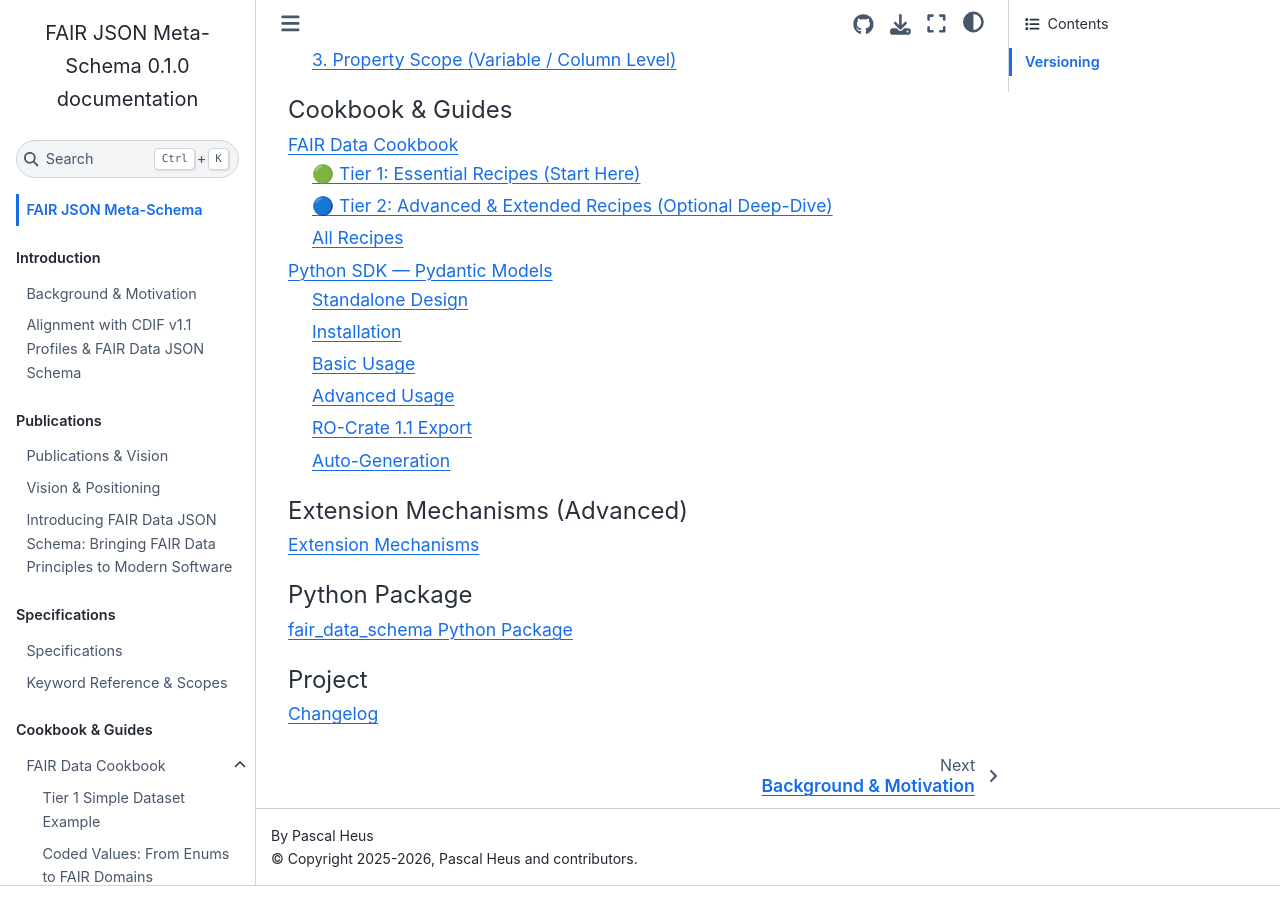
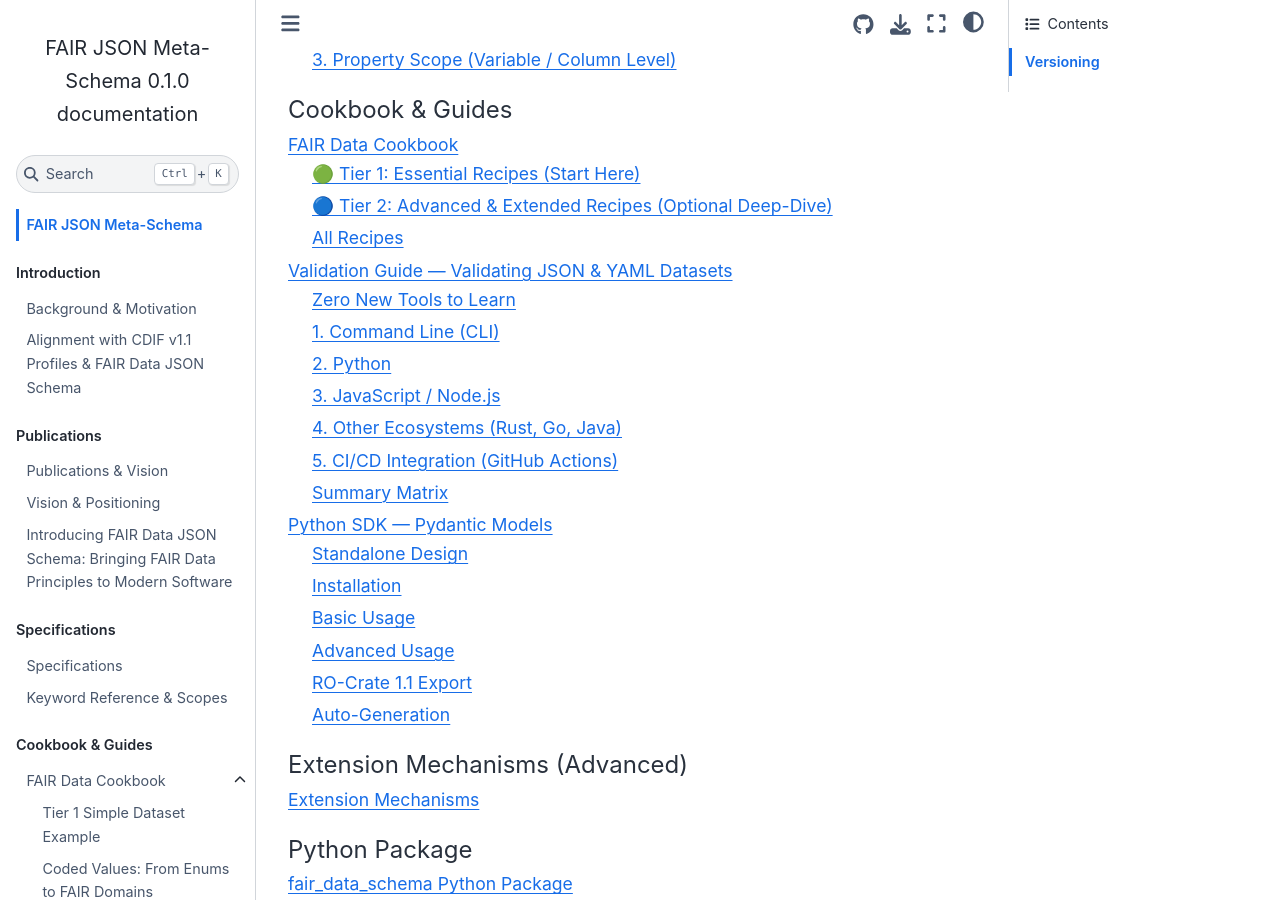
Before and after one commit to hvdnet/fair-data-schema, a Sphinx documentation site: the page built from docs/source/index.rst, in a window 1280 px wide and 900 px high, scrolled down 1454 px. Built offline with Sphinx 7.4.7 and the Sphinx Book theme 1.1.4, drawn with Linux system fonts in a browser that asks for light colours; some of the changed lines change nothing that is shown.

Commit message:
docs: add validation guide for JSON and YAML datasets to documentation

````diff
--- a/docs/source/index.rst
+++ b/docs/source/index.rst
@@ -41,6 +41,7 @@
    :caption: Cookbook & Guides
 
    cookbook/index
+   validation
    python-sdk
 
 .. toctree::
--- /dev/null
+++ b/docs/source/validation.md
@@ -0,0 +1,186 @@
+# Validation Guide — Validating JSON & YAML Datasets
+
+> **How to validate dataset instances (JSON or YAML) against FAIR Data JSON Schemas using standard tools, command-line utilities, Python, JavaScript, and CI/CD pipelines.**
+
+---
+
+## Zero New Tools to Learn
+
+Because FAIR Data JSON Schema relies on standard JSON Schema extension mechanisms (Draft 2020-12), **standard JSON Schema validators automatically ignore unknown `fair:` annotation keywords during validation**.
+
+This means you can validate dataset payloads (whether formatted in JSON or YAML) using **100% off-the-shelf, standard-compliant JSON Schema tooling** in any language or environment—with **zero custom plugins or proprietary validators required**.
+
+---
+
+## 1. Command Line (CLI)
+
+### Option A: `check-jsonschema` (Python CLI)
+[`check-jsonschema`](https://github.com/python-jsonschema/check-jsonschema) is a popular, fast CLI utility that natively supports validating both **JSON and YAML** instance files against local or remote JSON schemas.
+
+```bash
+# Install check-jsonschema
+pip install check-jsonschema
+
+# Validate a JSON dataset instance
+check-jsonschema --schema path/to/schema.json dataset.json
+
+# Validate a YAML dataset instance
+check-jsonschema --schema path/to/schema.json dataset.yaml
+```
+
+### Option B: `ajv-cli` (Node.js CLI)
+[`ajv-cli`](https://www.npmjs.com/package/ajv-cli) is the command-line interface for Ajv, the high-performance JavaScript JSON Schema validator.
+
+```bash
+# Install globally or locally via npm
+npm install -g ajv-cli ajv-formats
+
+# Validate JSON dataset
+ajv validate -s path/to/schema.json -d dataset.json --spec=draft2020-12
+```
+
+### Option C: `fair-data-schema` CLI (Included SDK)
+The FAIR Data JSON Schema Python package includes a built-in CLI command:
+
+```bash
+# Validate using local schema registry resolution
+fair-data-schema validate path/to/schema.json dataset.json
+```
+
+---
+
+## 2. Python
+
+### Option A: Standard `jsonschema` Library (JSON & YAML)
+You can use the standard Python [`jsonschema`](https://python-jsonschema.readthedocs.io/) package with [`PyYAML`](https://pyyaml.org/) to validate both JSON and YAML data:
+
+```python
+import json
+import yaml
+from jsonschema import validate
+
+# 1. Load your FAIR Data JSON Schema
+with open("schema.json") as f:
+    schema = json.load(f)
+
+# 2. Load JSON dataset instance
+with open("dataset.json") as f:
+    data_json = json.load(f)
+
+# Validate JSON
+validate(instance=data_json, schema=schema)
+print("✓ JSON dataset is valid!")
+
+# 3. Load YAML dataset instance
+with open("dataset.yaml") as f:
+    data_yaml = yaml.safe_load(f)
+
+# Validate YAML
+validate(instance=data_yaml, schema=schema)
+print("✓ YAML dataset is valid!")
+```
+
+### Option B: `fair_data_schema.validator` (With Offline Meta-Schema Registry)
+To ensure offline resolution of local `$schema` URIs without network calls:
+
+```python
+from fair_data_schema.validator import FAIRSchemaValidator
+
+validator = FAIRSchemaValidator("path/to/schema.json")
+
+# Validate instance dictionary (from JSON or YAML)
+errors = validator.validate_instance({"temp": 21.5, "quality_flag": 0})
+if not errors:
+    print("✓ Dataset is valid!")
+else:
+    for err in errors:
+        print(f"Validation Error: {err.message}")
+```
+
+---
+
+## 3. JavaScript / Node.js
+
+Using [Ajv](https://ajv.js.org/) (Draft 2020-12) and `yaml` in Node.js or browser environments:
+
+```javascript
+import Ajv2020 from "ajv/dist/2020.js";
+import fs from "fs";
+import yaml from "yaml";
+
+const ajv = new Ajv2020({ strict: false });
+
+// 1. Read Schema
+const schema = JSON.parse(fs.readFileSync("schema.json", "utf8"));
+const validate = ajv.compile(schema);
+
+// 2. Validate JSON Data
+const jsonData = JSON.parse(fs.readFileSync("dataset.json", "utf8"));
+if (validate(jsonData)) {
+  console.log("✓ JSON dataset is valid!");
+} else {
+  console.error("Validation errors:", validate.errors);
+}
+
+// 3. Validate YAML Data
+const yamlData = yaml.parse(fs.readFileSync("dataset.yaml", "utf8"));
+if (validate(yamlData)) {
+  console.log("✓ YAML dataset is valid!");
+}
+```
+
+---
+
+## 4. Other Ecosystems (Rust, Go, Java)
+
+- **Go**: Use [`santhosh-tekuri/jsonschema`](https://github.com/santhosh-tekuri/jsonschema) or [`sanitizers/go-jsonschema`](https://github.com/sanitizers/go-jsonschema). Unmarshal YAML via `gopkg.in/yaml.v3` before validation.
+- **Rust**: Use [`jsonschema-rs`](https://github.com/Stranger6667/jsonschema-rs) or [`boon`](https://github.com/santhosh-tekuri/boon).
+- **Java**: Use [`networknt/json-schema-validator`](https://github.com/networknt/json-schema-validator) (supports Draft 2020-12 and YAML input).
+
+---
+
+## 5. CI/CD Integration (GitHub Actions)
+
+Automatically validate dataset files (JSON and YAML) on every commit or pull request using GitHub Actions:
+
+```yaml
+name: Validate FAIR Datasets
+
+on:
+  push:
+    branches: [main]
+  pull_request:
+
+jobs:
+  validate:
+    runs-on: ubuntu-latest
+    steps:
+      - uses: actions/checkout@v4
+
+      - name: Set up Python
+        uses: actions/setup-python@v5
+        with:
+          python-version: '3.11'
+
+      - name: Install check-jsonschema
+        run: pip install check-jsonschema
+
+      - name: Validate Datasets against FAIR Schema
+        run: |
+          check-jsonschema --schema schemas/my-schema.json data/**/*.json
+          check-jsonschema --schema schemas/my-schema.json data/**/*.yaml
+```
+
+---
+
+## Summary Matrix
+
+| Platform | Tool / Library | JSON | YAML | Standard Draft 2020-12 |
+|---|---|:---:|:---:|:---:|
+| **CLI** | `check-jsonschema` | ✓ | ✓ | ✓ |
+| **CLI** | `ajv-cli` | ✓ | | ✓ |
+| **CLI** | `fair-data-schema validate` | ✓ | ✓ | ✓ |
+| **Python** | `jsonschema` + `pyyaml` | ✓ | ✓ | ✓ |
+| **Python** | `fair_data_schema.validator` | ✓ | ✓ | ✓ |
+| **Node.js** | `ajv` + `yaml` | ✓ | ✓ | ✓ |
+| **CI/CD** | GitHub Actions (`check-jsonschema`) | ✓ | ✓ | ✓ |
````
